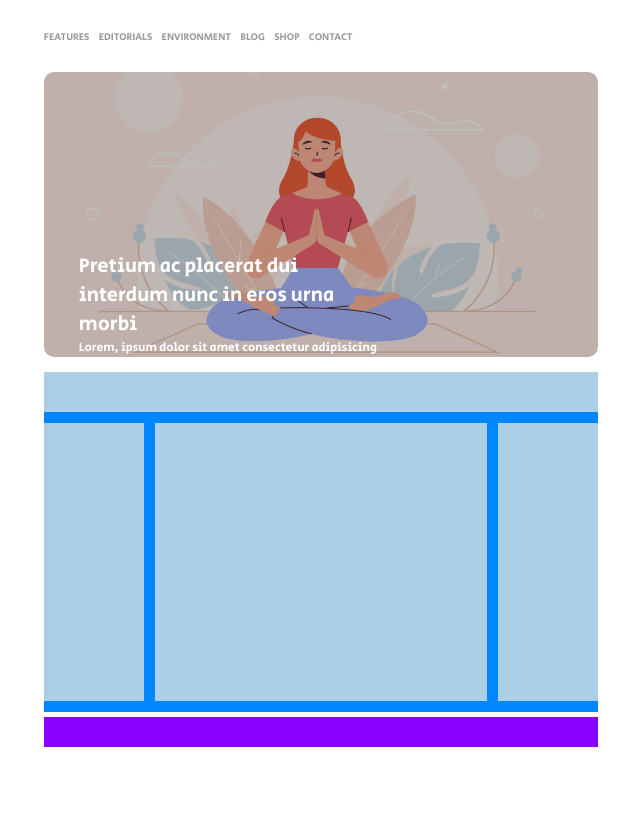
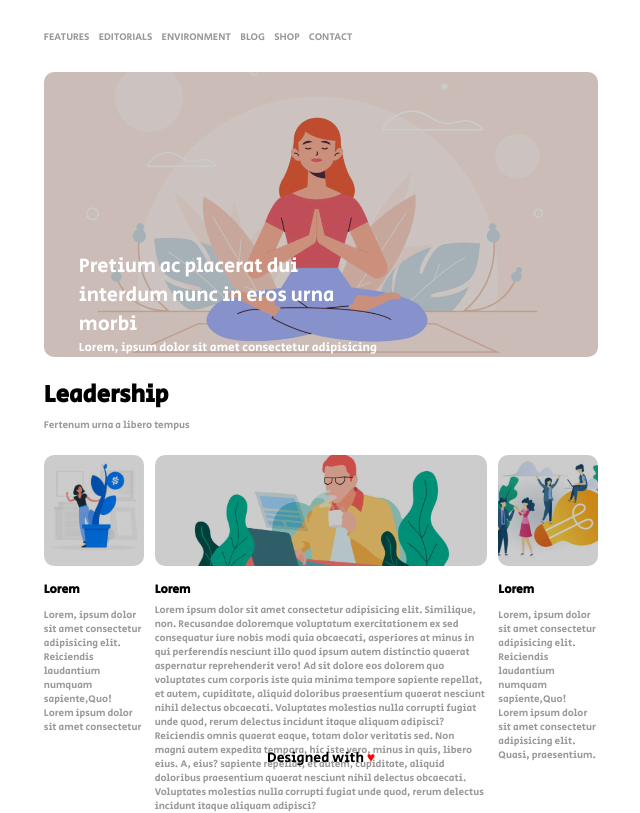
Before and after one commit to ketjj/htmlcss-wp, a plain HTML site: page index.html in a window 1280 px wide. Shown: the part 41-854 px from the top of the page, without its empty margins (319-959 px from the left). Before the commit the page ends 800 px from the top, so only its background shows below. Drawn offline with Linux system fonts and the light colour scheme.

Commit message:
adding main and footer

```diff
--- a/assets/css/style.css
+++ b/assets/css/style.css
@@ -20,10 +20,12 @@ body {
   display: table;
   clear: both;
 }
+
 li {
   display: inline-block;
   list-style: none;
 }
+
 a {
   text-decoration: none;
   color: #9b9a9a;
@@ -34,18 +36,17 @@ a:hover {
 }
 
 .overlay {
-  background-color: rgba(0, 0, 0, 0.25);
+  background-color: rgba(0, 0, 0, 0.2);
   height: 100%;
 }
 
 /* HEADER */
 
-.header.container{
-  padding-bottom: 15px;
-}
 .menu nav {
   margin-bottom: 25px;
+  float: left;
 }
+
 .logo {
   display: inline-block;
   width: 100px;
@@ -62,6 +63,7 @@ a:hover {
 }
 
 .jumbotron{
+  max-width: 1000px;
   background-image: url('../img/banner.jpg');
   background-size: cover;
   background-position: center;
@@ -86,41 +88,107 @@ a:hover {
   width: 60%;
   font-size: 12px;
 }
-/* MAIN */
 
-main {
-  height: 340px;
-  background-color: #0086ff;
-  margin-bottom: 5px;
+
+/* MAIN  STARTS HERE!*/
+
+/* TOP TEXT */
+
+.top-text{
+  margin: 20px 0;
 }
-.col, .center-xx,.top-text {
-  background-color: #abcfe7;
+
+.top-text .undernote{
+  color: #9b9a9a;
+  font-size: 10px;
+}
+
+/* COLUMNS */
+
+main .col p{
+  color: #9b9a9a;
+  font-size: 10px;
+  padding-top: 10px;
+}
+
+main .col h3 {
+  font-size: 12px;
+  padding-top: 15px;
 }
 
 .col,.center-xx {
   float:left;
   height: 278px;
 }
-.top-text{
-  height: 40px;
-  margin-bottom: 2%;
-}
+
+ /* ASIDE-LEFT */
 
 .col-sx{
   width: 18%;
   margin-right: 2%;
+  overflow: hidden;
 }
+
+.left-sideimage{
+  background-image: url('../img/img-1.jpg');
+  background-size: cover;
+  background-position: center;
+  height: 40%;
+  border-radius: 10px;
+  overflow: hidden;
+}
+
+/* CENTER */
+
+.center-xx {
+  width: 60%;
+}
+
+.center-sideimage{
+  background-image: url('../img/banner-2.jpg');
+  background-size: cover;
+  background-position: center;
+  height: 40%;
+  border-radius: 10px;
+  overflow: hidden;
+}
+
+.center-xx p{
+  color: #9b9a9a;
+  font-size: 10px;
+  padding-top: 5px;
+}
+
+.center-xx h3 {
+  font-size: 12px;
+  padding-top: 15px;
+}
+
+/* ASIDE-RIGHT */
+
+.right-sideimage{
+  background-image: url('../img/img-3.jpg');
+  background-size: cover;
+  background-position: center;
+  height: 40%;
+  border-radius: 10px;
+  overflow: hidden;
+}
+
 .col-dx {
   width: 18%;
   margin-left: 2%;
-}
-.center-xx {
-  width: 60%;
 }
 
 /* footer */
 
 footer {
-  background-color: #8801fe;
+  margin-top: 15px;
   height: 30px;
+  font-size: 14px;
+  text-align: center;
 }
+.heart::after {
+  content: '\2665';
+  color: red;
+}
--- a/index.html
+++ b/index.html
@@ -45,21 +45,62 @@
           </p>
        </div>
       </div>
-
- </header>
+  </header>
 
 
+  <main>
+    <div class="top-text">
+      <h2>Leadership</h2>
+      <span class="undernote">Fertenum urna a libero tempus</span>
+    </div>
 
 
+    <div class="main container clearfix">
 
-  <main class="main container clearfix">
-      <div class="top-text"></div>
-        <aside class="col col-sx"></aside>
-        <section class="center-xx"></section>
-        <aside class="col col-dx"></aside>
+      <!-- LEFT COLUMN -->
+
+      <aside class="col col-sx">
+
+        <div class="left-sideimage">
+          <div class="overlay text"></div>
+          </div>
+
+          <h3>Lorem</h3>
+          <p>Lorem, ipsum dolor sit amet consectetur adipisicing elit. Reiciendis laudantium numquam sapiente,Quo! Lorem ipsum dolor sit amet consectetur adipisicing elit. Quasi, praesentium.
+         </p>
+      </aside>
+
+
+    <!-- CENTRAL COLUMN -->
+
+      <section class="center-xx">
+        <div class="center-sideimage">
+          <div class="overlay text"></div>
+          </div>
+
+          <h3>Lorem</h3>
+          <p>Lorem ipsum dolor sit amet consectetur adipisicing elit. Similique, non. Recusandae doloremque voluptatum exercitationem ex sed consequatur iure nobis modi quia obcaecati, asperiores at minus in qui perferendis nesciunt illo quod ipsum autem distinctio quaerat aspernatur reprehenderit vero! Ad sit dolore eos dolorem quo voluptates cum corporis iste quia minima tempore sapiente repellat, et autem, cupiditate, aliquid doloribus praesentium quaerat nesciunt nihil delectus obcaecati. Voluptates molestias nulla corrupti fugiat unde quod, rerum delectus incidunt itaque aliquam adipisci? Reiciendis omnis quaerat eaque, totam dolor veritatis sed. Non magni autem expedita tempora, hic iste vero, minus in quis, libero eius. A, eius? sapiente repellat, et autem, cupiditate, aliquid doloribus praesentium quaerat nesciunt nihil delectus obcaecati. Voluptates molestias nulla corrupti fugiat unde quod, rerum delectus incidunt itaque aliquam adipisci?
+          </p>
+      </section>
+
+    <!-- RIGHT COLUMN -->
+
+
+      <aside class="col col-dx">
+        <div class="right-sideimage">
+          <div class="overlay text"></div>
+          </div>
+
+          <h3>Lorem</h3>
+          <p>Lorem, ipsum dolor sit amet consectetur adipisicing elit. Reiciendis laudantium numquam sapiente,Quo! Lorem ipsum dolor sit amet consectetur adipisicing elit. Quasi, praesentium.
+         </p>
+
+      </aside>
+    </div>
   </main>
 
   <footer class="footer container">
+    <p>Designed with <span class="heart"></span></p>
   </footer>
 
 </body>
```
